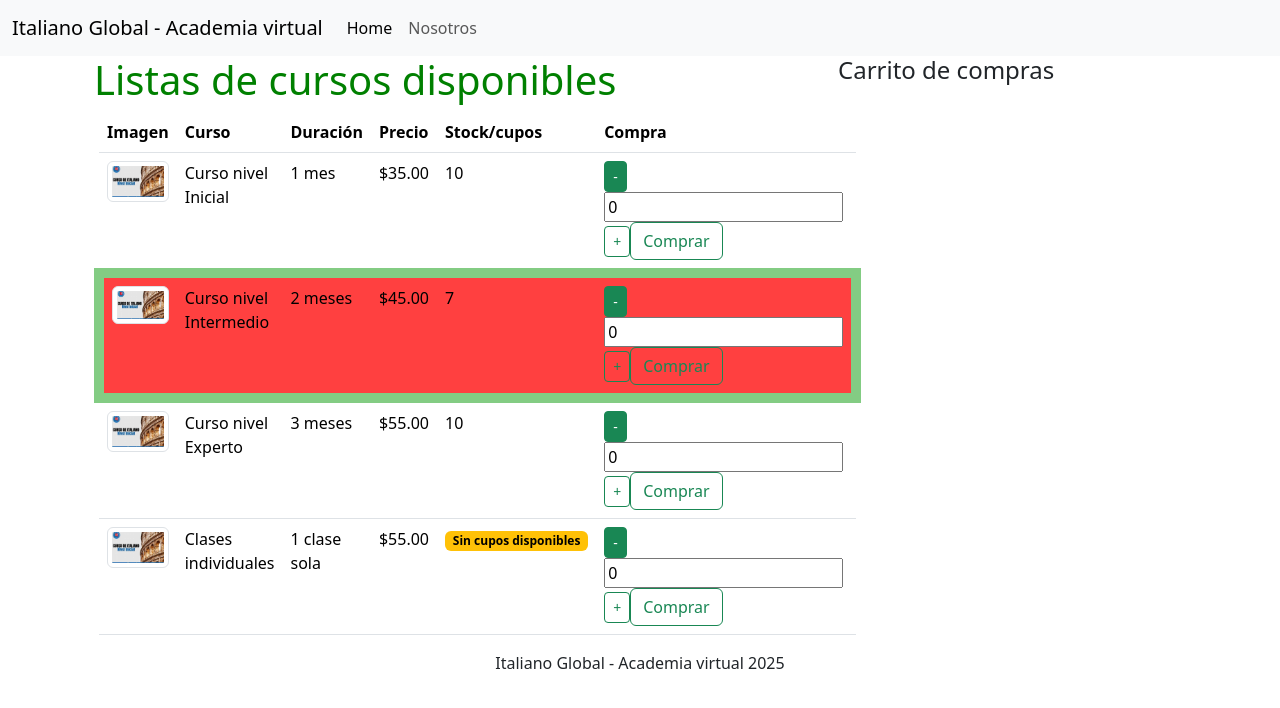
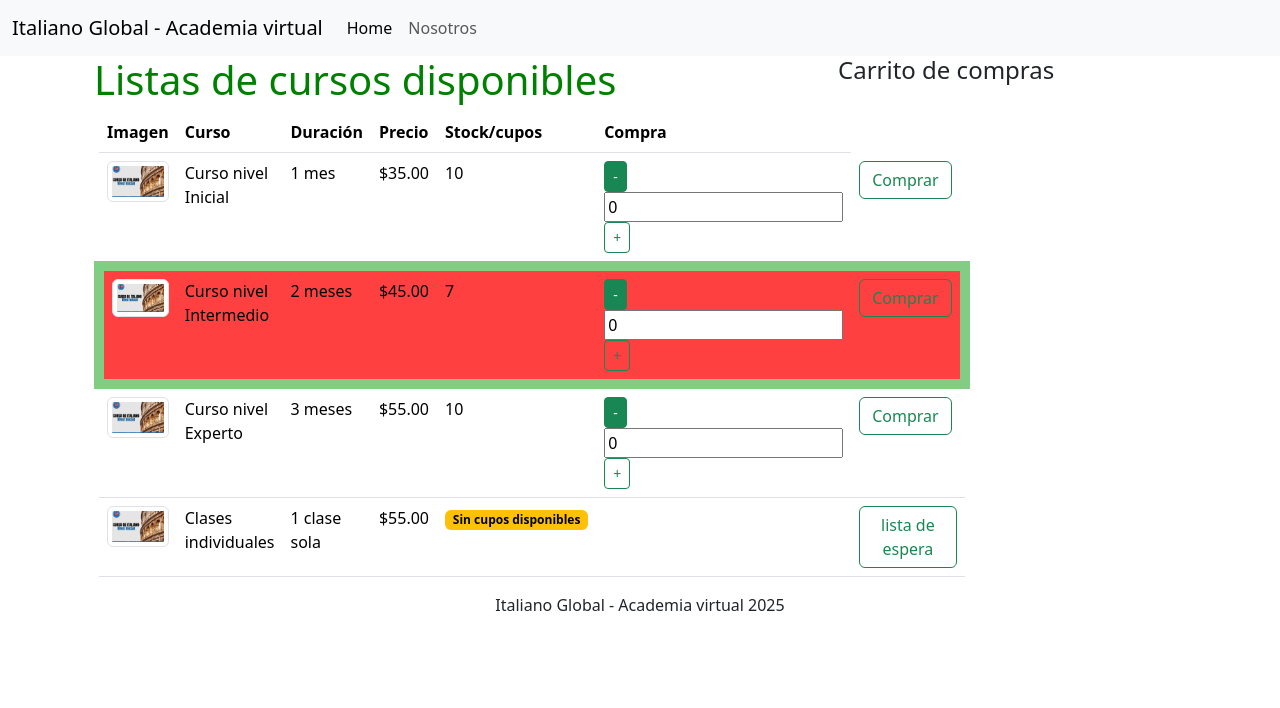
Before and after one commit to mlmedina92/seminarioangular, an Angular app: page /courses in a window 1280 px wide. Shown: the top 708 px of the page. Built offline with nearby package versions, Linux system fonts and the light colour scheme.

Commit message:
observable - comunicacion entre componentes NO padres e hijos

```diff
--- a/src/app/cart/cart.component.html
+++ b/src/app/cart/cart.component.html
@@ -1 +1,9 @@
 <h4>Carrito de compras</h4>
+<ul>
+    <!-- recorro cada curso del carlist y lo renderiza en pantalla -->
+    @for (course of cartList$ | async; track course.name){
+        <li>
+            {{course.name}}: {{course.quantity}}
+        </li>
+    }
+</ul>
--- a/src/app/cart/cart.component.ts
+++ b/src/app/cart/cart.component.ts
@@ -1,14 +1,24 @@
 import { Component } from '@angular/core';
+import { CourseCartService } from '../course-cart.service';
+import { Course } from '../courses-list/Course';
+import { Observable } from 'rxjs';
 
 @Component({
   selector: 'app-cart',
   standalone: false,
   templateUrl: './cart.component.html',
-  styleUrl: './cart.component.scss'
+  styleUrl: './cart.component.scss',
 })
 export class CartComponent {
-  constructor(){
-    // this.cart=new CoursesListComponent();
+  // atributos
+  cartList$: Observable<Course[]>;
+
+  constructor(private cart: CourseCartService) {
+    this.cartList$ = cart.cartList.asObservable();
+
+    // cart.cartList.subscribe((c) => (this.cartList = c)); //me subscribo al servicio
+
+    //como buena prctica hay que desusbcribirse cuando me subscribo
+
   }
-
 }
--- a/src/app/course-cart.service.ts
+++ b/src/app/course-cart.service.ts
@@ -1,5 +1,6 @@
 import { Injectable } from '@angular/core';
 import { Course } from './courses-list/Course';
+import { BehaviorSubject } from 'rxjs';
 // CADA SERVICIO ES UNA CLASE
 @Injectable({
   providedIn: 'root',
@@ -8,7 +9,11 @@ import { Course } from './courses-list/Course';
  * la clase CourseCartService maneja la logica del carrito: agregar, borrar
  */
 export class CourseCartService {
-  cartList: Course[] = []; //arreglo donde se ponen los cursos comprados
+
+  private _cartList: Course[]=[];// variable, atributo privado de la clase CourseCartService, arreglo donde se ponen los cursos comprados
+
+  cartList : BehaviorSubject<Course[]> = new BehaviorSubject(this._cartList);// behaiorSubject sirve para encapsular una variable el arreglo que va a tener sucbriptores q observen sus cambios, el carrito lo observara
+
 
   constructor() {
     // CONTRUCTOR DEL SERVICIO
@@ -17,12 +22,13 @@ export class CourseCartService {
 
   addToCart(course: Course) {
     // al find le pongo como comparo el valor 1 y valor 2 , el find busca si hay alguna cerveza en la lista q tenga el mismo nombre
-    let item: Course | undefined = this.cartList.find((valor1) => valor1.name == course.name); //true || false
+    let item: Course | undefined = this._cartList.find((valor1) => valor1.name == course.name); //true || false
     if (!item) {//si no esta en el cart, lo agrega
-      this.cartList.push({ ... course });//objeto starcting con este creo un objeto con iguales clave y valor que ese curso pone toda la info del objeto course pero en otro objeto igual crea una copia digamos. Se usa para que cuando descontamos cantidad en la lista de compras, no descuente en el carrito . TE CLONA EL OBJETO
+      this._cartList.push({ ... course });//objeto starcting con este creo un objeto con iguales clave y valor que ese curso pone toda la info del objeto course pero en otro objeto igual crea una copia digamos. Se usa para que cuando descontamos cantidad en la lista de compras, no descuente en el carrito . TE CLONA EL OBJETO
     }else{
       item.quantity+=course.quantity;
     }
-    console.log(this.cartList);
+    console.log(this._cartList);
+    this.cartList.next(this._cartList);//siguiente valor del beahior subject, este es el nuevo valor q tendra el arreglo, le actualizamos el valor al behaiorsubject , notificando a los que se subscriban al behaior subjetc
   }
 }
--- a/src/app/courses-list/courses-list.component.html
+++ b/src/app/courses-list/courses-list.component.html
@@ -13,30 +13,43 @@
         </tr>
     </thead>
     <tbody>
-        <!-- en base a una condicion agrego una clase css a un elemento ngClass sirve para manipular clases-->
+        <!-- PARTE DINAMICA DE LA TABLA  -->
+        <!-- EN BASE A SI HAY O NO STOCK SE RENDERIZA UNA COSA U OTRA  -->
         <!-- con las directivas generamos html de forma dinamica, es un template de html , no es html puro , los for y if no tienen logica pura son para cuestiones de presentacion y de estilo  -->
-        <!-- track es un id  q ayuda a que angular sea mas eficiente -->
+        <!-- track es un id q ayuda a que angular sea mas eficiente -->
         @for (course of courses; track course.name){
+        <!-- ngClass aplica la clase CSS offer si course.offer es verdadero, para resaltar promociones, por ejemplo. -->
         <tr [ngClass]="{'offer': course.offer}">
+            <!-- src y alt son data bindings para mostrar la imagen y el nombre del curso.Significa que esos valores vienen desde el archivo TypeScript (.ts) al archivo HTML, y se actualizan automáticamente si cambian en el componente.-->
             <td><img width="100" class="img-thumbnail" [src]="course.image" [alt]="course.name"></td>
             <td>{{ course.name }}</td>
             <td>{{ course.duration }}</td>
             <!-- pipe currency , le pone el signo peso , puede configurarse la cantidad de decimales, etc ya que son funciones  a las que se les puede pasar parametros -->
             <td>{{ course.price | currency }} </td>
+            <!-- CONDICION: si hay stock -->
             @if(course.quota > 0){
+                <!-- SE RENDERIZA  -->
             <td>{{course.quota}} </td>
+            <td>
+                <!-- SELECTOR  -->
+                <!-- [(quantity)]: two-way binding entre el componente padre e hijo.
+                [max]: cantidad máxima permitida.
+                (maxReached): evento que se lanza si se alcanza el máximo -->
+                <!-- el max se pasa del papa al hijo  -->
+                <app-input-integer [(quantity)]="course.quantity" [max]="course.quota"
+                    (maxReached)="maxReached($event)"></app-input-integer>
+                <!-- llamo a addToCart que esta en course-list-component -->
+            </td>
+            <td>
+                <button class="btn btn-outline-success" (click)="addToCart(course)">Comprar</button>
+                <!-- los uoutput son los (), los input son los [] Con el evento click llamo a addToCart() -->
+            </td>
+            <!-- si no hay stock SE RENDERIZA -->
+            }@else{
+            <td><span class="badge text-bg-warning">Sin cupos disponibles</span></td>
+            <td></td>
+            <td><button class="btn btn-outline-success">lista de espera</button></td>
             }
-            @else{
-            <td><span class="badge text-bg-warning">Sin cupos disponibles</span></td>
-            }
-            <td>
-                <app-input-integer [(quantity)]="course.quantity" [max]="course.quota" (maxReached)="maxReached($event)"></app-input-integer>
-              <!-- llamo a addToCart que esta en course-list-component -->
-
-              <button class="btn btn-outline-success" (click)="addToCart(course)">Comprar</button>
-
-                <!-- los uoutput son los (), los input son los []  -->
-            </td>
         </tr>
         }@empty{
         <tr>
--- a/src/app/input-integer/input-integer.component.ts
+++ b/src/app/input-integer/input-integer.component.ts
@@ -9,6 +9,8 @@ import { Course } from '../courses-list/Course';
 })
 export class InputIntegerComponent {
   @Input() quantity!: number;
+
+  // el hijo recibe la info del papa con un input ????
   @Input() max!: number;
 
   @Output()
@@ -16,6 +18,7 @@ export class InputIntegerComponent {
 
   // evento que emito cada vez q llegue al limite de stok
   @Output()
+  // el hijo emite el evento maxReached , el papa course-list-component.ts lo captura ??????
   maxReached:EventEmitter<number> = new EventEmitter<number>();
 
   // creo un evento click donde clicken en boton + quantity aumenta en 1
```
Also changed, not shown: src/app/courses-list/courses-list.component.ts (line endings or trailing spaces), src/app/courses-list/readme.md (added).
